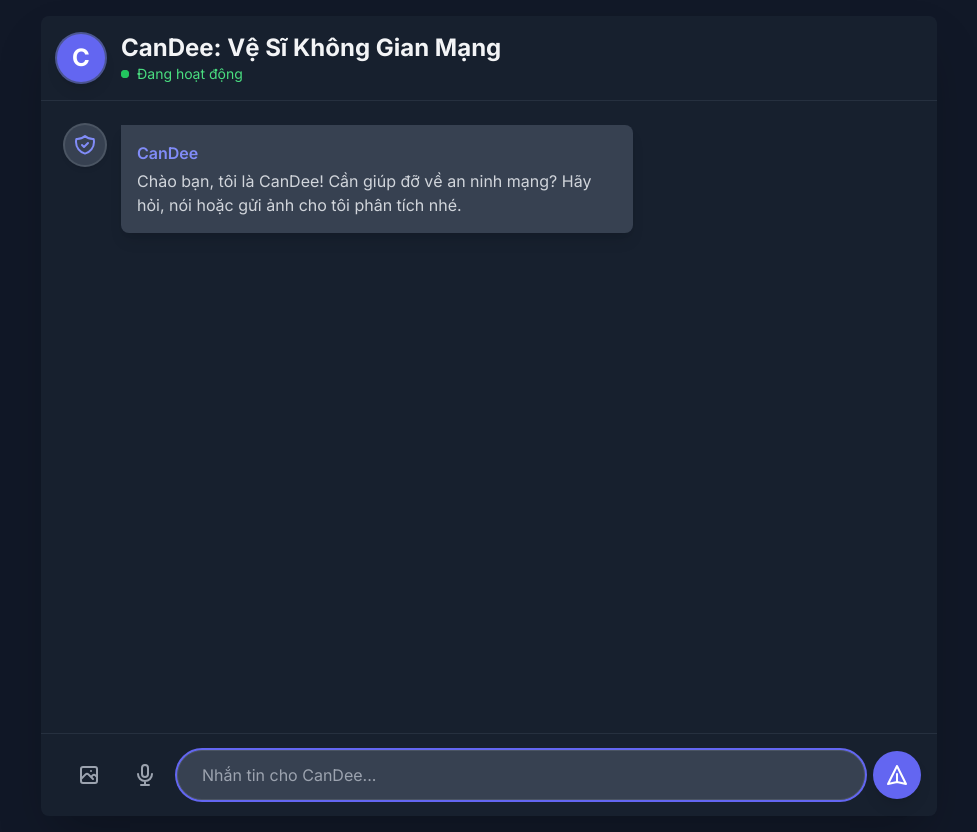
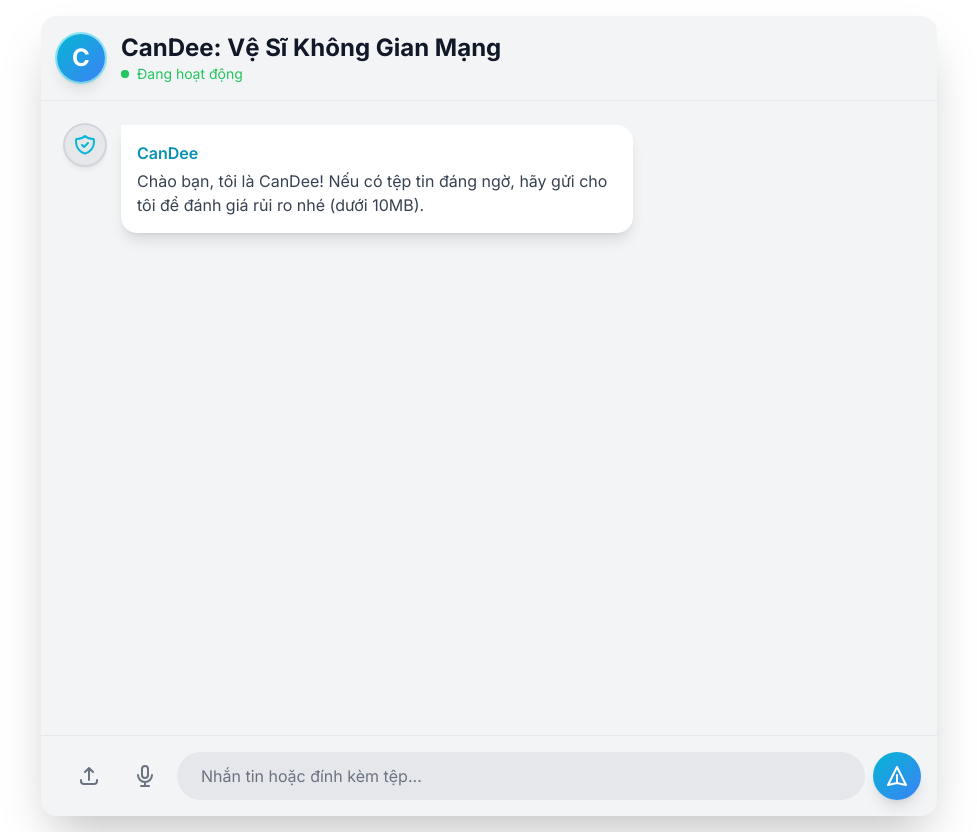
Before and after one commit to dzkresh0-code/candee-chatbot, a website: page index.html in a window 1280 px wide. Shown: the whole page, without its empty margins (151-1128 px from the left). Drawn offline with nearby package versions, Linux system fonts and the light colour scheme.

Commit message:
Update index.html

```diff
--- a/index.html
+++ b/index.html
@@ -1,5 +1,5 @@
 <!DOCTYPE html>
-<html lang="vi">
+<html lang="vi" class="dark"> <!-- Bật chế độ tối làm mặc định -->
 <head>
     <meta charset="UTF-8">
     <meta name="viewport" content="width=device-width, initial-scale=1.0">
@@ -10,57 +10,70 @@
     <link href="https://fonts.googleapis.com/css2?family=Inter:wght@400;500;600;700&display=swap" rel="stylesheet">
     <style>
         body { font-family: 'Inter', sans-serif; }
-        /* Cải thiện thanh cuộn */
         #chat-window::-webkit-scrollbar { width: 6px; }
-        #chat-window::-webkit-scrollbar-track { background: #111827; }
+        #chat-window::-webkit-scrollbar-track { background: transparent; }
         #chat-window::-webkit-scrollbar-thumb { background-color: #4b5563; border-radius: 20px; }
         .plana-avatar { min-width: 40px; }
-        /* Hiệu ứng đang gõ */
         .typing-indicator span { height: 10px; width: 10px; margin: 0 2px; background-color: #9ca3af; border-radius: 50%; display: inline-block; animation: wave 1.3s infinite ease-in-out; }
         .typing-indicator span:nth-child(2) { animation-delay: 0.2s; }
         .typing-indicator span:nth-child(3) { animation-delay: 0.4s; }
         @keyframes wave { 0%, 60%, 100% { transform: translateY(0); } 30% { transform: translateY(-10px); } }
         .mic-listening { color: #ef4444; }
     </style>
+    <script>
+        // Script nhỏ để tránh màn hình bị "nháy" khi đổi theme
+        if (localStorage.getItem('theme') === 'light' || (!('theme' in localStorage) && window.matchMedia('(prefers-color-scheme: light)').matches)) {
+            document.documentElement.classList.remove('dark');
+        } else {
+            document.documentElement.classList.add('dark');
+        }
+    </script>
 </head>
-<body class="bg-gray-900 text-white antialiased">
-    <!-- Container chính được tối ưu hóa cho di động -->
-    <div class="flex flex-col h-screen max-w-4xl mx-auto bg-gray-800/50 md:rounded-lg md:shadow-2xl md:my-4">
-        <!-- Header với padding và kích thước chữ linh hoạt -->
-        <header class="p-4 border-b border-gray-700/50 flex items-center space-x-3 sm:space-x-4 flex-shrink-0">
-             <div class="w-10 h-10 sm:w-12 sm:h-12 bg-indigo-500 rounded-full flex items-center justify-center text-xl sm:text-2xl font-bold shadow-lg ring-2 ring-indigo-400/50">C</div>
-            <div>
-                <!-- Kích thước chữ tiêu đề thay đổi theo màn hình -->
-                <h1 class="text-lg sm:text-2xl font-bold text-gray-100">CanDee: Vệ Sĩ Không Gian Mạng</h1>
-                <p class="text-sm text-green-400 flex items-center"><span class="relative flex h-2 w-2 mr-2"><span class="animate-ping absolute inline-flex h-full w-full rounded-full bg-green-400 opacity-75"></span><span class="relative inline-flex rounded-full h-2 w-2 bg-green-500"></span></span>Đang hoạt động</p>
+<body class="bg-white dark:bg-gray-900 text-gray-800 dark:text-white antialiased">
+    <div class="flex flex-col h-screen max-w-4xl mx-auto bg-gray-100 dark:bg-gray-800/50 md:rounded-2xl md:shadow-2xl md:my-4">
+        <header class="p-4 border-b border-gray-200 dark:border-gray-700/50 flex items-center justify-between flex-shrink-0">
+            <div class="flex items-center space-x-3 sm:space-x-4">
+                <div class="w-10 h-10 sm:w-12 sm:h-12 bg-gradient-to-br from-cyan-500 to-blue-500 rounded-full flex items-center justify-center text-xl sm:text-2xl font-bold text-white shadow-lg ring-2 ring-cyan-400/50">C</div>
+                <div>
+                    <h1 class="text-lg sm:text-2xl font-bold text-gray-900 dark:text-gray-100">CanDee: Vệ Sĩ Không Gian Mạng</h1>
+                    <p class="text-sm text-green-500 flex items-center"><span class="relative flex h-2 w-2 mr-2"><span class="animate-ping absolute inline-flex h-full w-full rounded-full bg-green-400 opacity-75"></span><span class="relative inline-flex rounded-full h-2 w-2 bg-green-500"></span></span>Đang hoạt động</p>
+                </div>
             </div>
+            <button id="theme-toggle" class="p-2 rounded-full text-gray-500 dark:text-gray-400 hover:bg-gray-200 dark:hover:bg-gray-700 transition duration-300">
+                <svg id="theme-toggle-dark-icon" class="hidden h-6 w-6" fill="currentColor" viewBox="0 0 20 20"><path d="M17.293 13.293A8 8 0 016.707 2.707a8.001 8.001 0 1010.586 10.586z"></path></svg>
+                <svg id="theme-toggle-light-icon" class="hidden h-6 w-6" fill="currentColor" viewBox="0 0 20 20"><path d="M10 2a1 1 0 011 1v1a1 1 0 11-2 0V3a1 1 0 011-1zm4 8a4 4 0 11-8 0 4 4 0 018 0zm-.464 4.95l.707.707a1 1 0 001.414-1.414l-.707-.707a1 1 0 00-1.414 1.414zm2.12-10.607a1 1 0 010 1.414l-.706.707a1 1 0 11-1.414-1.414l.707-.707a1 1 0 011.414 0zM17 11a1 1 0 100-2h-1a1 1 0 100 2h1zm-7 4a1 1 0 011 1v1a1 1 0 11-2 0v-1a1 1 0 011-1zM5.05 5.05A1 1 0 016.465 3.636l.707.707a1 1 0 01-1.414 1.414l-.707-.707zM3 11a1 1 0 100-2H2a1 1 0 100 2h1zM8 15a1 1 0 011-1h2a1 1 0 110 2H9a1 1 0 01-1-1zm-2.95-2.95a1 1 0 011.414 0l.707.707a1 1 0 01-1.414 1.414l-.707-.707a1 1 0 010-1.414z" fill-rule="evenodd" clip-rule="evenodd"></path></svg>
+            </button>
         </header>
 
-        <!-- Cửa sổ chat với khoảng cách được điều chỉnh -->
         <main id="chat-window" class="flex-1 overflow-y-auto p-4 space-y-4 sm:p-6 sm:space-y-6">
-            <!-- Tin nhắn chào mừng ban đầu -->
             <div class="flex items-start gap-3 sm:gap-4">
-                <div class="plana-avatar w-10 h-10 rounded-full bg-gray-700 flex items-center justify-center shadow-md flex-shrink-0 ring-2 ring-gray-600"><svg xmlns="http://www.w3.org/2000/svg" class="h-6 w-6 text-indigo-400" fill="none" viewBox="0 0 24 24" stroke="currentColor" stroke-width="2"><path stroke-linecap="round" stroke-linejoin="round" d="M9 12l2 2 4-4m5.618-4.016A11.955 11.955 0 0112 2.944a11.955 11.955 0 01-8.618 3.04A12.02 12.02 0 003 9c0 5.591 3.824 10.29 9 11.622 5.176-1.332 9-6.03 9-11.622 0-1.042-.133-2.052-.382-3.016z" /></svg></div>
-                <!-- Bong bóng chat với chiều rộng và cách ngắt chữ được tối ưu -->
-                <div class="bg-gray-700 rounded-lg rounded-tl-none p-3 sm:p-4 max-w-[80%] md:max-w-lg shadow-lg">
-                    <p class="font-semibold text-indigo-400 mb-1">CanDee</p>
-                    <p class="text-gray-300 break-words">Chào bạn, tôi là CanDee! Cần giúp đỡ về an ninh mạng? Hãy hỏi, nói hoặc gửi ảnh cho tôi phân tích nhé.</p>
+                <div class="plana-avatar w-10 h-10 rounded-full bg-gray-200 dark:bg-gray-700 flex items-center justify-center shadow-md flex-shrink-0 ring-2 ring-gray-300 dark:ring-gray-600"><svg xmlns="http://www.w3.org/2000/svg" class="h-6 w-6 text-cyan-500" fill="none" viewBox="0 0 24 24" stroke="currentColor" stroke-width="2"><path stroke-linecap="round" stroke-linejoin="round" d="M9 12l2 2 4-4m5.618-4.016A11.955 11.955 0 0112 2.944a11.955 11.955 0 01-8.618 3.04A12.02 12.02 0 003 9c0 5.591 3.824 10.29 9 11.622 5.176-1.332 9-6.03 9-11.622 0-1.042-.133-2.052-.382-3.016z" /></svg></div>
+                <div class="bg-white dark:bg-gray-700 rounded-2xl rounded-tl-none p-3 sm:p-4 max-w-[80%] md:max-w-lg shadow-lg">
+                    <p class="font-semibold text-cyan-600 dark:text-cyan-400 mb-1">CanDee</p>
+                    <p class="text-gray-700 dark:text-gray-300 break-words">Chào bạn, tôi là CanDee! Nếu có tệp tin đáng ngờ, hãy gửi cho tôi để đánh giá rủi ro nhé (dưới 10MB).</p>
                 </div>
             </div>
         </main>
 
-        <!-- Khu vực nhập tin nhắn -->
-        <footer class="p-2 sm:p-4 border-t border-gray-700/50 flex-shrink-0">
-            <div id="image-preview-container" class="hidden relative w-28 h-28 sm:w-32 sm:h-32 mb-2 p-2 border-2 border-dashed border-gray-600 rounded-lg">
-                <img id="image-preview" class="w-full h-full object-cover rounded">
+        <footer class="p-2 sm:p-4 border-t border-gray-200 dark:border-gray-700/50 flex-shrink-0">
+            <div id="notification" class="hidden text-center text-red-500 text-sm mb-2"></div>
+            <div id="image-preview-container" class="hidden relative w-auto mb-2 p-3 border-2 border-dashed border-gray-400 dark:border-gray-600 rounded-2xl">
+                <div class="flex items-center">
+                    <img id="image-preview" class="w-12 h-12 object-cover rounded-lg">
+                    <div id="file-info" class="ml-3 text-sm">
+                        <p id="file-name" class="font-medium text-gray-800 dark:text-gray-200"></p>
+                        <p id="file-size" class="text-gray-500 dark:text-gray-400"></p>
+                    </div>
+                </div>
                 <button id="remove-image-btn" class="absolute -top-2 -right-2 bg-red-500 text-white rounded-full w-6 h-6 flex items-center justify-center text-xs font-bold">&times;</button>
             </div>
             <form id="chat-form" class="flex items-center space-x-2">
-                <input type="file" id="image-input" class="hidden" accept="image/*">
-                <button type="button" id="image-upload-btn" class="p-2 sm:p-3 text-gray-400 hover:text-white rounded-full hover:bg-gray-700 transition duration-300"><svg xmlns="http://www.w3.org/2000/svg" class="h-6 w-6" fill="none" viewBox="0 0 24 24" stroke="currentColor" stroke-width="2"><path stroke-linecap="round" stroke-linejoin="round" d="M4 16l4.586-4.586a2 2 0 012.828 0L16 16m-2-2l1.586-1.586a2 2 0 012.828 0L20 14m-6-6h.01M6 20h12a2 2 0 002-2V6a2 2 0 00-2-2H6a2 2 0 00-2 2v12a2 2 0 002 2z" /></svg></button>
-                <button type="button" id="mic-btn" class="p-2 sm:p-3 text-gray-400 hover:text-white rounded-full hover:bg-gray-700 transition duration-300"><svg xmlns="http://www.w3.org/2000/svg" class="h-6 w-6" fill="none" viewBox="0 0 24 24" stroke="currentColor" stroke-width="2"><path stroke-linecap="round" stroke-linejoin="round" d="M19 11a7 7 0 01-7 7m0 0a7 7 0 01-7-7m7 7v4m0 0H8m4 0h4m-4-8a3 3 0 01-3-3V5a3 3 0 116 0v6a3 3 0 01-3 3z" /></svg></button>
-                <input type="text" id="message-input" placeholder="Nhắn tin cho CanDee..." class="flex-1 bg-gray-700 border border-gray-600 rounded-full py-2 px-4 sm:py-3 sm:px-6 text-white placeholder-gray-400 focus:outline-none focus:ring-2 focus:ring-indigo-500 transition duration-300" autocomplete="off">
-                <button type="submit" id="send-button" class="bg-indigo-500 text-white rounded-full p-2 sm:p-3 hover:bg-indigo-600 focus:outline-none focus:ring-2 focus:ring-indigo-500 focus:ring-offset-2 focus:ring-offset-gray-900 transition duration-300 shadow-lg"><svg xmlns="http://www.w3.org/2000/svg" class="h-6 w-6" fill="none" viewBox="0 0 24 24" stroke="currentColor" stroke-width="2"><path stroke-linecap="round" stroke-linejoin="round" d="M12 19l9 2-9-18-9 18 9-2zm0 0v-8" /></svg></button>
+                <!-- Thay đổi accept để chấp nhận mọi loại tệp -->
+                <input type="file" id="file-input" class="hidden">
+                <button type="button" id="file-upload-btn" class="p-2 sm:p-3 text-gray-500 dark:text-gray-400 hover:text-black dark:hover:text-white rounded-full hover:bg-gray-200 dark:hover:bg-gray-700 transition duration-300"><svg xmlns="http://www.w3.org/2000/svg" class="h-6 w-6" fill="none" viewBox="0 0 24 24" stroke="currentColor" stroke-width="2"><path stroke-linecap="round" stroke-linejoin="round" d="M4 16v1a3 3 0 003 3h10a3 3 0 003-3v-1m-4-8l-4-4m0 0L8 8m4-4v12" /></svg></button>
+                <button type="button" id="mic-btn" class="p-2 sm:p-3 text-gray-500 dark:text-gray-400 hover:text-black dark:hover:text-white rounded-full hover:bg-gray-200 dark:hover:bg-gray-700 transition duration-300"><svg xmlns="http://www.w3.org/2000/svg" class="h-6 w-6" fill="none" viewBox="0 0 24 24" stroke="currentColor" stroke-width="2"><path stroke-linecap="round" stroke-linejoin="round" d="M19 11a7 7 0 01-7 7m0 0a7 7 0 01-7-7m7 7v4m0 0H8m4 0h4m-4-8a3 3 0 01-3-3V5a3 3 0 116 0v6a3 3 0 01-3 3z" /></svg></button>
+                <input type="text" id="message-input" placeholder="Nhắn tin hoặc đính kèm tệp..." class="flex-1 bg-gray-200 dark:bg-gray-700 border-transparent focus:border-transparent focus:ring-0 rounded-full py-2 px-4 sm:py-3 sm:px-6 text-gray-900 dark:text-white placeholder-gray-500 dark:placeholder-gray-400 focus:outline-none focus:ring-2 focus:ring-cyan-500 transition duration-300" autocomplete="off">
+                <button type="submit" id="send-button" class="bg-gradient-to-br from-cyan-500 to-blue-500 text-white rounded-full p-2 sm:p-3 hover:opacity-90 focus:outline-none focus:ring-2 focus:ring-cyan-500 focus:ring-offset-2 focus:ring-offset-gray-100 dark:focus:ring-offset-gray-900 transition duration-300 shadow-lg"><svg xmlns="http://www.w3.org/2000/svg" class="h-6 w-6" fill="none" viewBox="0 0 24 24" stroke="currentColor" stroke-width="2"><path stroke-linecap="round" stroke-linejoin="round" d="M12 19l9 2-9-18-9 18 9-2zm0 0v-8" /></svg></button>
             </form>
         </footer>
     </div>
```
